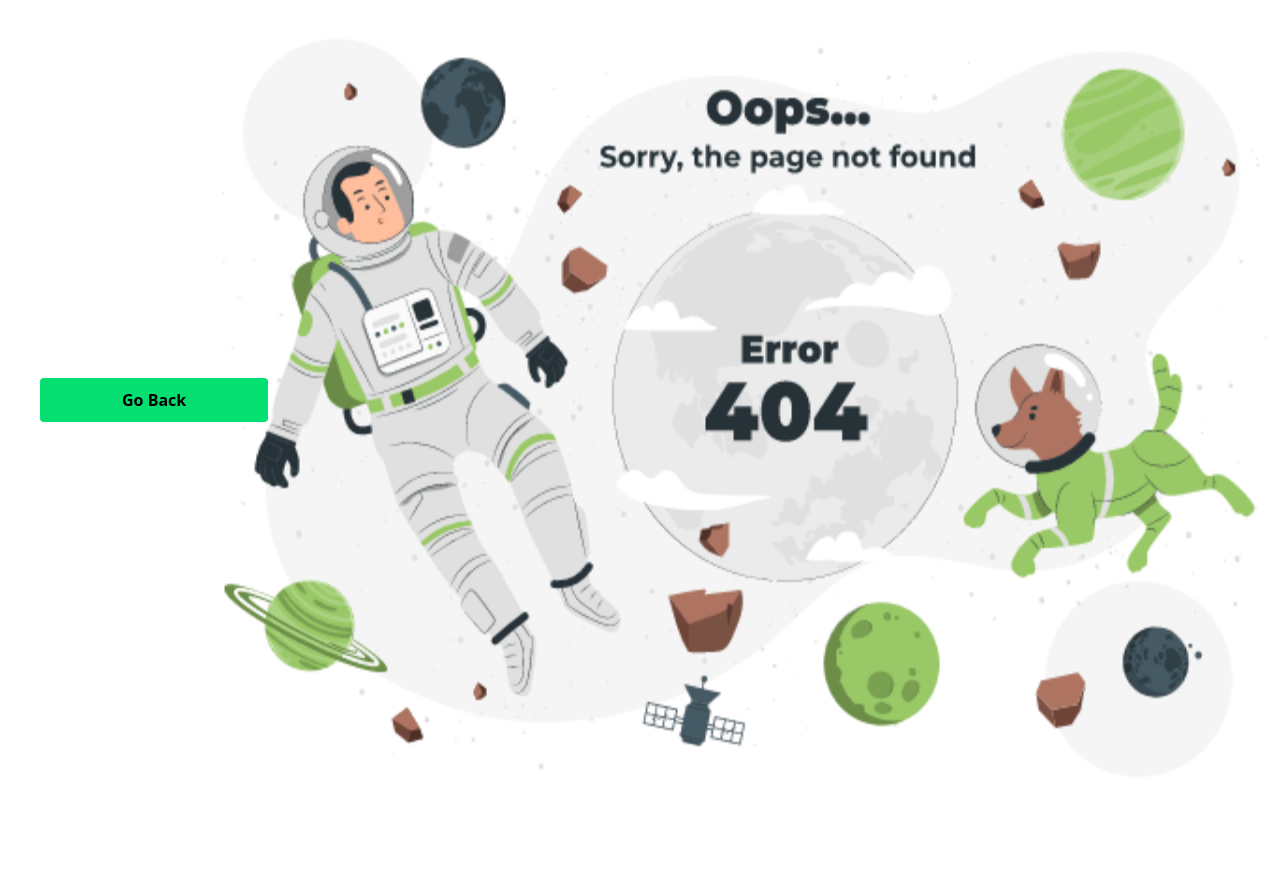
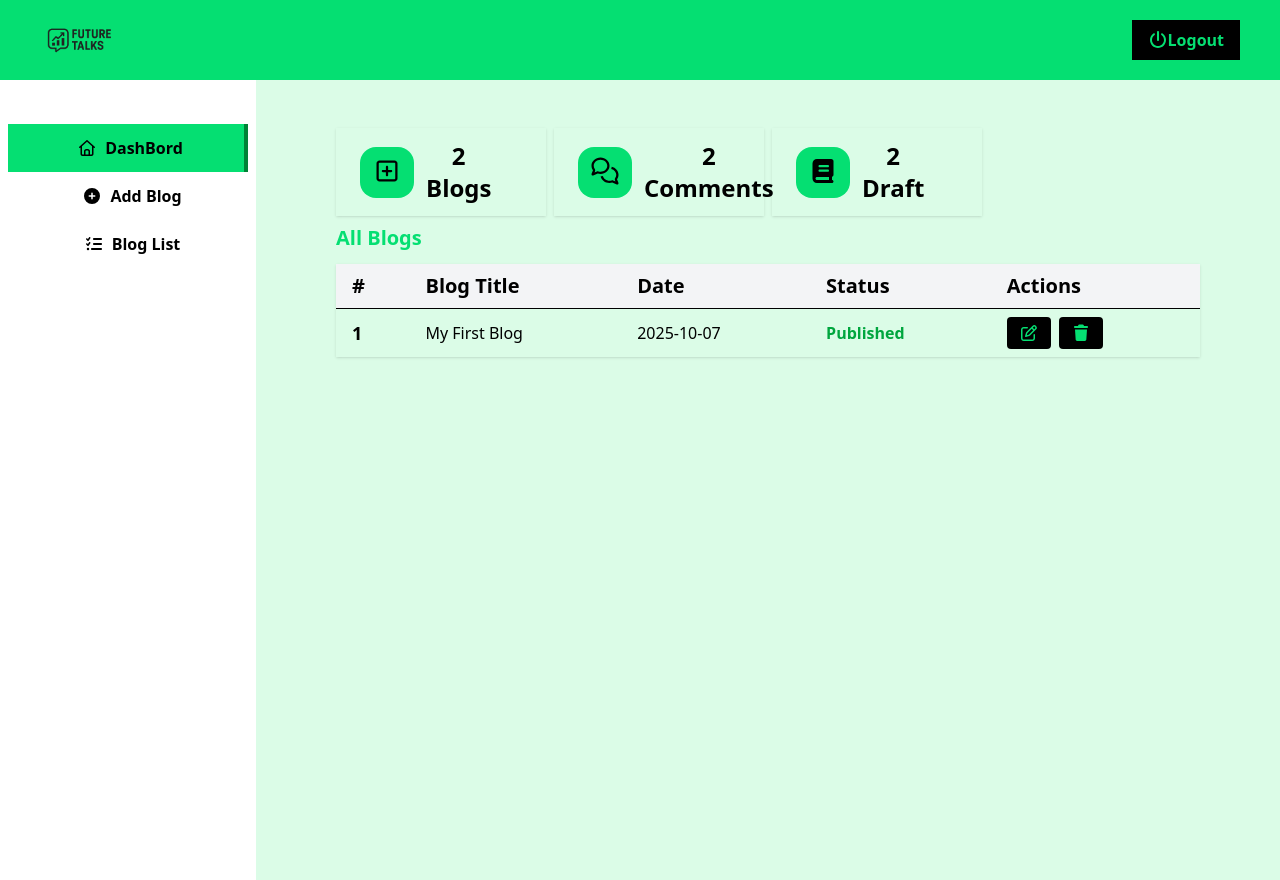
Before and after one commit to hareeshvs72/Blog-MERN-FRONTEND, a React (Vite) app: page /admin-dashbord in a window 1280 px wide. Before the commit the page ends 800 px from the top, so only its background shows below. Built offline with nearby package versions, Linux system fonts and the light colour scheme.

Commit message:
admin dashbord

```diff
--- a/src/Admin/components/AdminSidebar.jsx
+++ b/src/Admin/components/AdminSidebar.jsx
@@ -3,6 +3,9 @@ import { faBars, faCirclePlus, faListCheck } from '@fortawesome/free-solid-svg-i
 import { FontAwesomeIcon } from '@fortawesome/react-fontawesome'
 import React, { useState } from 'react'
 import { Link } from 'react-router-dom'
+import Bloglist from '../pages/Bloglist'
+import Dashbord from '../pages/Dashbord'
+import AdminHeader from './AdminHeader'
 
 
 function AdminSidebar() {
@@ -13,24 +16,32 @@ function AdminSidebar() {
     const [ commentStyle , setCommentStyle] = useState(false)
   return (
     <>
+    {/* <AdminHeader/> */}
     <div className='md:hidden block bg-green-400 p-3 text-2xl'  >
        <button onClick={()=>setNavbarStyle(!navbarStyle)} > <FontAwesomeIcon icon={faBars} /></button>
     </div>
-    <div className={navbarStyle && 'md:block hidden '} >
-        <div className="w-full h-full flex flex-col items-center px-2 md:py-10 mt-1 ">
-            <div onClick={()=>{setDashbordStyle(true);setAddBlogStyle(false);setBlogListStyle(false);setCommentStyle(false) }} className={dashbordStyle ?'font-bold  border-r-6 border-green-700 bg-green-400 w-full text-center p-3' : 'p-3 text-center font-bold ' }>
-                <button ><Link><FontAwesomeIcon icon={faHouse} className='mx-2' />DashBord</Link></button>
-            </div>
-              <div onClick={()=>{setAddBlogStyle(true);setDashbordStyle(false);setBlogListStyle(false);setCommentStyle(false) }} className={addBlogStyle ?'font-bold  border-r-6 border-green-700 bg-green-400 w-full text-center p-3' : 'p-3 text-center font-bold ' }>
-                <button ><Link><FontAwesomeIcon icon={faCirclePlus}  className='mx-2' />Add Blog</Link></button>
-            </div>
-             <div onClick={()=>{setBlogListStyle(true);setDashbordStyle(false);setAddBlogStyle(false);setCommentStyle(false) }} className={blogListStyle ?'font-bold  border-r-6 border-green-700 bg-green-400 w-full text-center p-3' : 'p-3 text-center font-bold ' }>
-                <button ><Link><FontAwesomeIcon icon={faListCheck}   className='mx-2'/>Add Blog</Link></button>
-            </div>
-            <div onClick={()=>{setCommentStyle(true);setDashbordStyle(false);setAddBlogStyle(false);setBlogListStyle(false) }} className={commentStyle ?'font-bold  border-r-6 border-green-700 bg-green-400 w-full text-center p-3' : 'p-3 text-center font-bold ' }>
-                <button ><Link><FontAwesomeIcon icon={faComment}  className='mx-2' />Comments</Link></button>
-            </div>
-        </div>
+    <div className={`${navbarStyle && 'md:block hidden'}   `}  >
+        <ul className="w-full h-full flex flex-col items-center px-2 md:py-10 mt-1   ">
+            <li onClick={()=>{setDashbordStyle(true);setAddBlogStyle(false);setBlogListStyle(false);setCommentStyle(false) }} className={dashbordStyle ?'font-bold  border-r-4 border-green-700 bg-green-400 w-full text-center p-3' : 'p-3 text-center font-bold ' }>
+               <Link to={'/admin-dashbord'} ><FontAwesomeIcon icon={faHouse} className='mx-2' />DashBord</Link>
+            </li>
+              <li onClick={()=>{setAddBlogStyle(true);setDashbordStyle(false);setBlogListStyle(false);setCommentStyle(false) }} className={addBlogStyle ?'font-bold  border-r-4 border-green-700 bg-green-400 w-full text-center p-3' : 'p-3 text-center font-bold ' }>
+                <Link to={'/admin-create'} ><FontAwesomeIcon icon={faCirclePlus}  className='mx-2' />Add Blog</Link>
+            </li>
+             <li onClick={()=>{setBlogListStyle(true);setDashbordStyle(false);setAddBlogStyle(false);setCommentStyle(false) }} className={blogListStyle ?'font-bold  border-r-4 border-green-700 bg-green-400 w-full text-center p-3' : 'p-3 text-center font-bold ' }>
+               <Link  to={'/admin-bloglist'}><FontAwesomeIcon icon={faListCheck}   className='mx-2'/>Blog List</Link>
+            </li>
+
+        </ul>
+        {/* conditional rendering */}
+        {/* <div className='col-span-4'>
+          {
+
+            dashbordStyle &&<Dashbord/>
+
+
+          }
+        </div> */}
     </div>
     </>
   )
--- a/src/Admin/pages/Bloglist.jsx
+++ b/src/Admin/pages/Bloglist.jsx
@@ -1,8 +1,60 @@
-import React from 'react'
+import React from "react"
+
+import { FontAwesomeIcon } from "@fortawesome/react-fontawesome"
+import { faPenToSquare } from "@fortawesome/free-regular-svg-icons"
+import { faTrash } from "@fortawesome/free-solid-svg-icons"
+import AdminHeader from "../components/AdminHeader"
+import AdminSidebar from "../components/AdminSidebar"
 
 function Bloglist() {
   return (
-    <div>Bloglist</div>
+      <>
+    <AdminHeader  />
+
+
+      <div className="md:grid grid-cols-5">
+        <div className="col-span-1">
+          <AdminSidebar/>
+        </div>
+        <div className="col-span-4 md:px-20   bg-green-100 min-h-screen">
+            <div className="md:mx-10 md:mt-10">
+        <h1 className="text-green-400 text-xl font-bold">All Blogs</h1>
+        <table className="my-3 shadow w-full table-auto border-collapse">
+          <thead className="bg-gray-100">
+            <tr>
+              <th className="px-4 py-2 text-left font-bold text-xl">#</th>
+              <th className="px-4 py-2 text-left font-bold text-xl">Blog Title</th>
+              <th className="px-4 py-2 text-left font-bold text-xl">Date</th>
+              <th className="px-4 py-2 text-left font-bold text-xl">Status</th>
+              <th className="px-4 py-2 text-left font-bold text-xl">Actions</th>
+            </tr>
+          </thead>
+          <tbody>
+            <tr className="border-t">
+              <td className="px-4 py-2 font-bold text-lg">1</td>
+              <td className="px-4 py-2">My First Blog</td>
+              <td className="px-4 py-2">2025-10-07</td>
+              <td className="px-4 py-2 text-green-600 font-semibold">Published</td>
+              <td className="px-4 py-2">
+                <button className="bg-black text-green-400 px-3 py-1 rounded">
+                  <FontAwesomeIcon icon={faPenToSquare} />
+                </button>
+                <button className="bg-black text-green-400 px-3 py-1 ml-2 rounded">
+                  <FontAwesomeIcon icon={faTrash} />
+                </button>
+              </td>
+            </tr>
+          </tbody>
+        </table>
+      </div>
+        </div>
+      </div>
+    </>
+
+
+
+
+
   )
 }
 
--- a/src/Admin/pages/Comments.jsx
+++ /dev/null
@@ -1,9 +0,0 @@
-import React from 'react'
-
-function Comments() {
-  return (
-    <div>Comments</div>
-  )
-}
-
-export default Comments
--- a/src/Admin/pages/Create.jsx
+++ b/src/Admin/pages/Create.jsx
@@ -1,8 +1,84 @@
 import React from 'react'
+import AdminHeader from '../components/AdminHeader'
+import AdminSidebar from '../components/AdminSidebar'
+import { FontAwesomeIcon } from '@fortawesome/react-fontawesome'
+import { faCloudArrowUp } from '@fortawesome/free-solid-svg-icons'
 
 function Create() {
   return (
-    <div>Create</div>
+    <>
+      <AdminHeader />
+
+      <>
+        <div className="md:grid grid-cols-5">
+          <div className="col-span-1 relative z-10">
+            <AdminSidebar />
+          </div>
+          <div className="col-span-4 bg-green-100 min-h-screen">
+            <div className='md:mx-40 p-3 gap-2 md:mt-10'>
+              <div className='bg-white p-3 md:px-10 rounded-2xl  shadow-2xl '>
+                <form >
+                  {/* upload thubnail */}
+                  <div className='inline-flex flex-col items-center justify-center'>
+                    <input type="file" className='hidden' id='thubnail' />
+                    <h3 className='font-bold my-3' >Upload Thumbnail</h3>
+                    <label htmlFor="thubnail" className='border-2 bg-green-400 px-6 py-5 block rounded-2xl cursor-pointer'>
+                      <FontAwesomeIcon icon={faCloudArrowUp} className='text-5xl' />
+                      <p className='text-center'>Upload</p>
+                    </label>
+                  </div>
+
+                  {/* title */}
+
+                  <div className='my-3 md:w-[500px]'>
+                    <label htmlFor="title" className='font-semibold'>Blog Title</label>
+                    <input
+                      id='title'
+                      type="text"
+                      placeholder="Name"
+                      className="px-3 py-2 my-2 w-full bg-white rounded border-3 border-green-400 focus:outline-2 focus:border-0  focus:outline-green-900"
+                    />
+                    {/* sub Title */}
+                  </div>
+                  <div className='my-3 md:w-[500px]'>
+                    <label htmlFor="subtitle" className='font-semibold'>Blog Title</label>
+                    <input
+                      id='subtitle'
+                      type="text"
+                      placeholder="Name"
+                      className="px-3 py-2 my-2 w-full bg-white rounded border-3 border-green-400 focus:outline-2 focus:border-0  focus:outline-green-900"
+                    />
+                  </div>
+                  {/* blog description */}
+                  <div className='my-3 md:w-[500px]'>
+                    <label htmlFor="BlogDescription" className='font-semibold'>Blog Description</label>
+                    <textarea
+                      id='BlogDescription'
+                      placeholder="Message"
+                      className="my-2 w-full h-32 px-3 py-2 bg-white rounded border-3 border-green-400 focus:outline-2 focus:border-0  focus:outline-green-900"
+                    ></textarea>
+                  </div>
+                  <div className='my-3 flex flex-col md:w-[200px]'>
+                    <label htmlFor="category">Blog Category</label>
+                    <select name="" id="" className='px-3 py-2 my-2 w-full bg-white rounded border-3 border-green-400 focus:outline-2 focus:border-0  focus:outline-green-900'>
+                      <option value="">Select Category</option>
+                      <option value="">Sports</option>
+                      <option value="">Life Style</option>
+                    </select>
+                  </div>
+                  <button className="  flex items-center justify-center gap-2 text-black font-bold px-3 py-2 my-2 bg-green-400 md:w-[500px] rounded hover:border-2 hover:border-green-400 hover:bg-black border-2 border-transparent hover:text-green-400">
+                    Upload
+                  </button>
+                </form>
+              </div>
+            </div>
+          </div>
+        </div>
+      </>
+
+
+
+    </>
   )
 }
 
--- a/src/Admin/pages/Dashbord.jsx
+++ b/src/Admin/pages/Dashbord.jsx
@@ -1,26 +1,98 @@
-import React from 'react'
-import AdminHeader from '../components/AdminHeader'
-import AdminSidebar from '../components/AdminSidebar'
+import React from "react"
+
+import { FontAwesomeIcon } from "@fortawesome/react-fontawesome"
+import { faComments, faSquarePlus } from "@fortawesome/free-regular-svg-icons"
+import { faBook } from "@fortawesome/free-solid-svg-icons"
+import AdminHeader from "../components/AdminHeader"
+import AdminSidebar from "../components/AdminSidebar"
+import { faPenToSquare } from "@fortawesome/free-regular-svg-icons"
+import { faTrash } from "@fortawesome/free-solid-svg-icons"
 
 function Dashbord() {
   return (
-    <>
+         <>
     <AdminHeader/>
 
-    <>
-      <div className="md:grid grid-cols-5">
+
+      <div className="md:grid grid-cols-5 ">
         <div className="col-span-1">
           <AdminSidebar/>
         </div>
+        <div className="col-span-4 bg-green-100 min-h-screen ">
+        <div className="md:grid grid-cols-4 md:mx-20 gap-2 md:mt-10">
+              {/* Blogs */}
+          <div className="flex p-3 items-center shadow my-2">
+            <div className="p-3 bg-green-400 rounded-2xl mx-3">
+              <FontAwesomeIcon icon={faSquarePlus} className="text-2xl" />
+            </div>
+            <div>
+              <h1 className="text-center font-bold text-2xl">2</h1>
+              <h3 className="text-center font-bold text-2xl">Blogs</h3>
+            </div>
+          </div>
+
+          {/* Comments */}
+          <div className="flex p-3 items-center shadow my-2">
+            <div className="p-3 bg-green-400 rounded-2xl mx-3">
+              <FontAwesomeIcon icon={faComments} className="text-2xl" />
+            </div>
+            <div>
+              <h1 className="text-center font-bold text-2xl">2</h1>
+              <h3 className="text-center font-bold text-2xl">Comments</h3>
+            </div>
+          </div>
+
+          {/* Draft */}
+          <div className="flex p-3 items-center shadow my-2">
+            <div className="p-3 bg-green-400 rounded-2xl mx-3">
+              <FontAwesomeIcon icon={faBook} className="text-2xl" />
+            </div>
+            <div>
+              <h1 className="text-center font-bold text-2xl">2</h1>
+              <h3 className="text-center font-bold text-2xl">Draft</h3>
+            </div>
+          </div>
+        </div>
         <div className="col-span-4">
-          bnm,
+                    <div className="md:mx-20">
+                <h1 className="text-green-400 text-xl font-bold">All Blogs</h1>
+                <table className="my-3 shadow w-full table-auto border-collapse">
+                  <thead className="bg-gray-100">
+                    <tr>
+                      <th className="px-4 py-2 text-left font-bold text-xl">#</th>
+                      <th className="px-4 py-2 text-left font-bold text-xl">Blog Title</th>
+                      <th className="px-4 py-2 text-left font-bold text-xl">Date</th>
+                      <th className="px-4 py-2 text-left font-bold text-xl">Status</th>
+                      <th className="px-4 py-2 text-left font-bold text-xl">Actions</th>
+                    </tr>
+                  </thead>
+                  <tbody>
+                    <tr className="border-t">
+                      <td className="px-4 py-2 font-bold text-lg">1</td>
+                      <td className="px-4 py-2">My First Blog</td>
+                      <td className="px-4 py-2">2025-10-07</td>
+                      <td className="px-4 py-2 text-green-600 font-semibold">Published</td>
+                      <td className="px-4 py-2">
+                        <button className="bg-black text-green-400 px-3 py-1 rounded">
+                          <FontAwesomeIcon icon={faPenToSquare} />
+                        </button>
+                        <button className="bg-black text-green-400 px-3 py-1 ml-2 rounded">
+                          <FontAwesomeIcon icon={faTrash} />
+                        </button>
+                      </td>
+                    </tr>
+                  </tbody>
+                </table>
+              </div>
+                </div>
         </div>
       </div>
     </>
 
 
 
-    </>
+
+
   )
 }
 
--- a/src/App.jsx
+++ b/src/App.jsx
@@ -9,6 +9,10 @@ import LogReg from './Auth/LogReg'
 import Pnf from './Auth/Pnf'
 import View from './User/Pages/View'
 import Dashbord from './Admin/pages/Dashbord'
+import AdminSidebar from './Admin/components/AdminSidebar'
+import Bloglist from './Admin/pages/Bloglist'
+import Create from './Admin/pages/Create'
+
 function App() {
 
   return (
@@ -25,7 +29,12 @@ function App() {
         <Route path='/*' element={<Pnf />} />
 
 
-         <Route path='/admin' element={<Dashbord />} />
+         <Route path='/admin-dashbord' element={<Dashbord />} />
+
+         <Route path='/admin' element={<AdminSidebar />} />
+         <Route path='/admin-bloglist' element={<Bloglist />} />
+         <Route path='/admin-create' element={<Create />} />
+
 
       </Routes>
 
```
